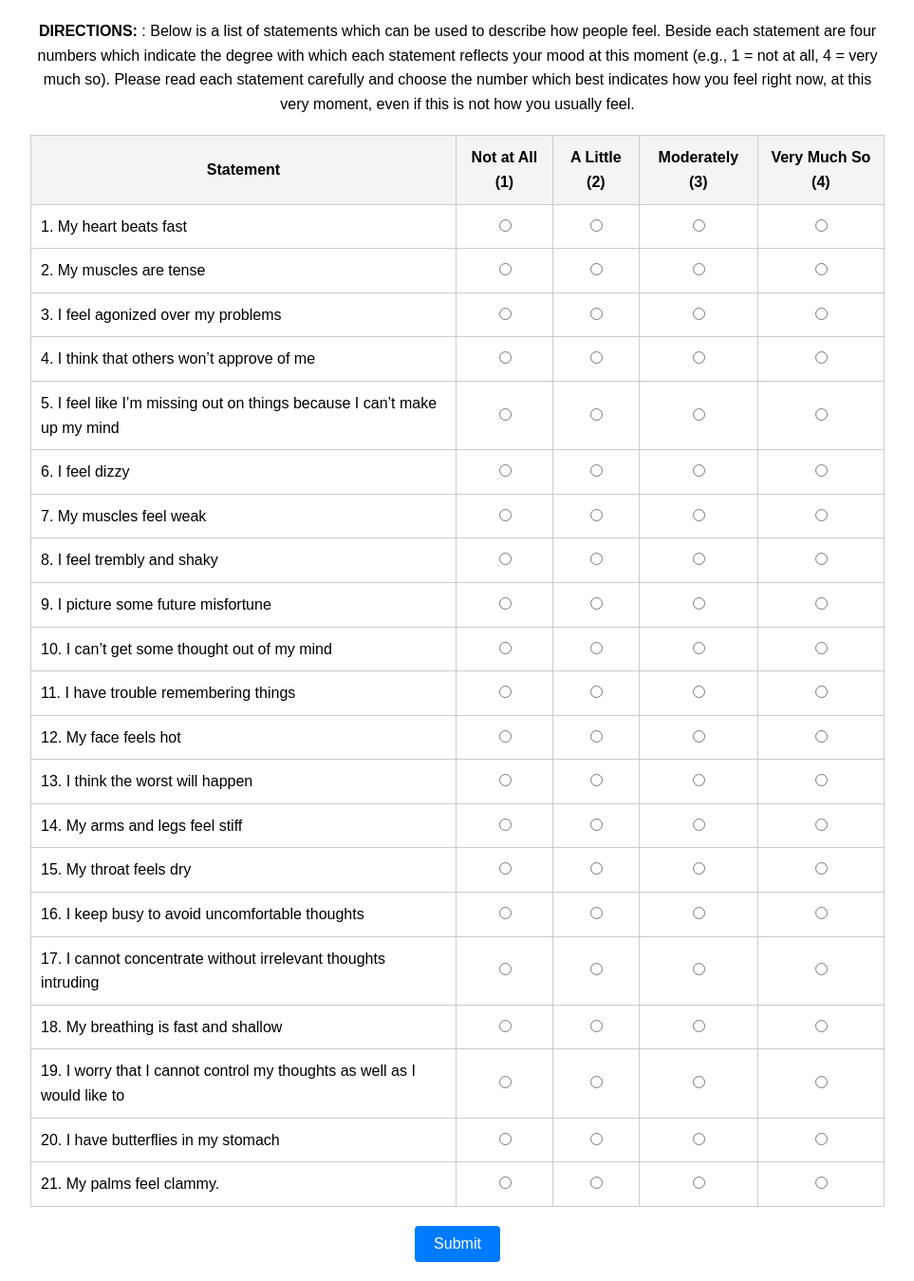
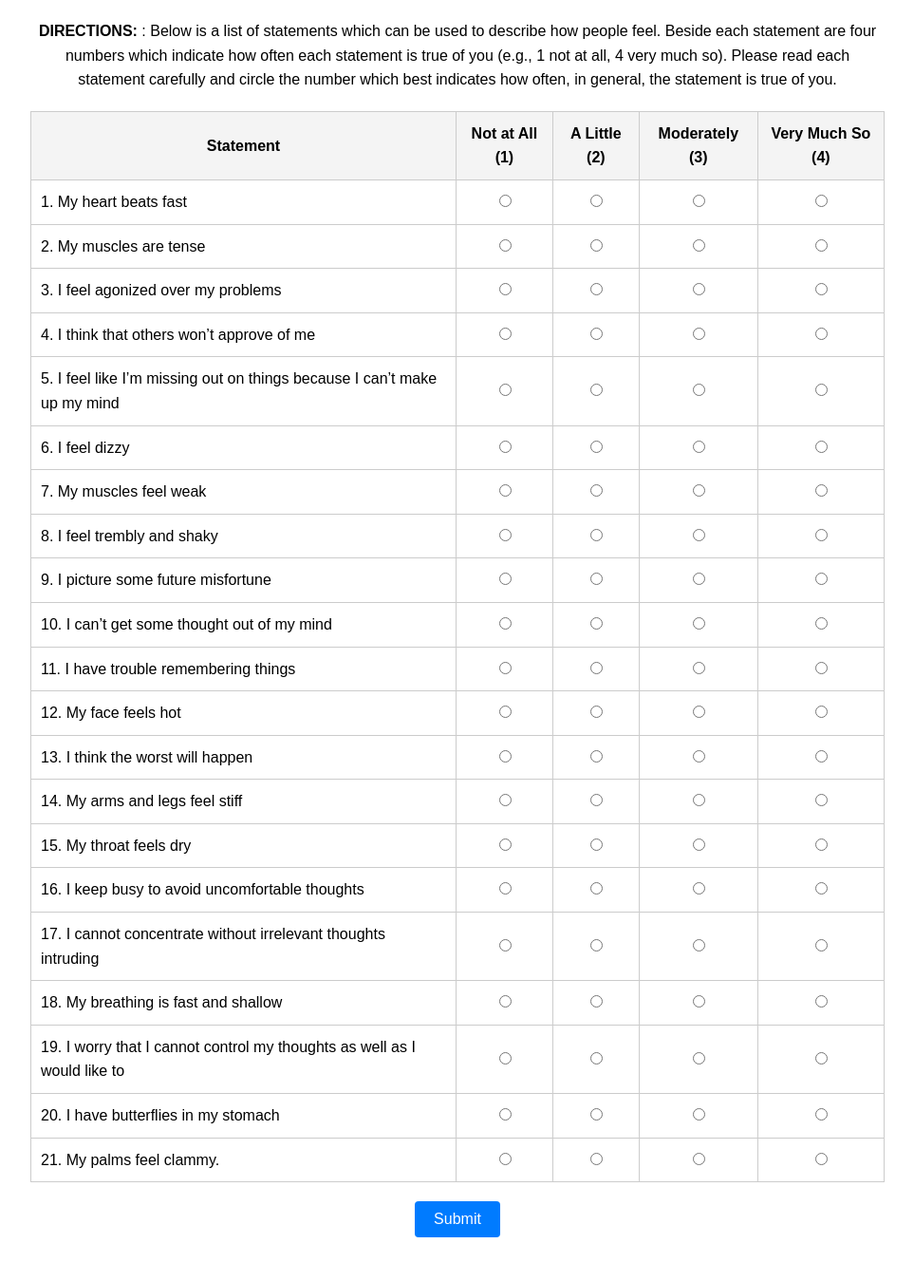
Before and after one commit to the-wise-lab/SODA-prescreen, a Jekyll site: the page sticsa_full.html, which Jekyll copies as it is, in a window 1280 px wide. Shown: the whole page at 95% size, without its empty margins (158-1121 px from the left). Built offline with Jekyll 4.4.1, drawn with Linux system fonts in a browser that asks for light colours; after the commit the page ends 1323 px from its top, so only the background shows below that.

Commit message:
Update sticsa_full.html
update to correct directions for STICSA trait component

```diff
--- a/sticsa_full.html
+++ b/sticsa_full.html
@@ -49,10 +49,7 @@
 <body>
     <div class="container">
         <!-- <h1>STICSA Questionnaire</h1> -->
-        <p><strong>DIRECTIONS:</strong> : Below is a list of statements which can be used to describe how people feel. Beside each statement are
-four numbers which indicate the degree with which each statement reflects your mood at this moment (e.g., 1 =
-not at all, 4 = very much so). Please read each statement carefully and choose the number which best indicates how you
-feel right now, at this very moment, even if this is not how you usually feel.</p>
+        <p><strong>DIRECTIONS:</strong> : Below is a list of statements which can be used to describe how people feel. Beside each statement are four numbers which indicate how often each statement is true of you (e.g., 1 not at all, 4 very much so). Please read each statement carefully and circle the number which best indicates how often, in general, the statement is true of you.</p>
 
         <form id="sticsa-form">
             <table>
```
Also changed, not shown: other parts of sticsa_full.html (+1 -1 lines).
